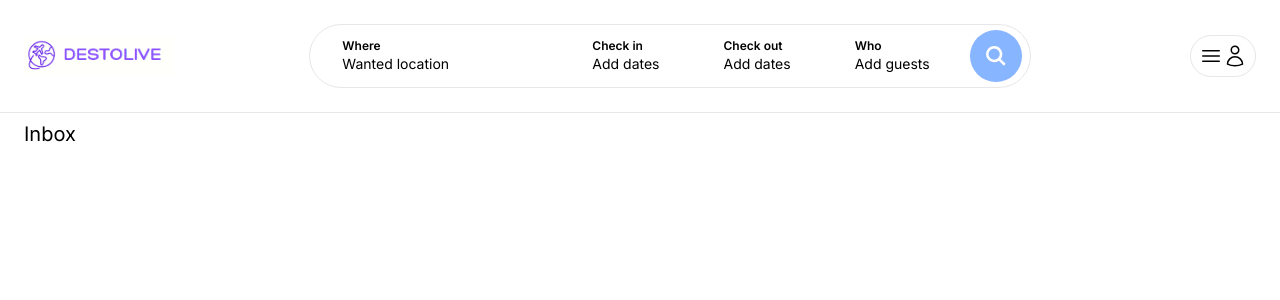
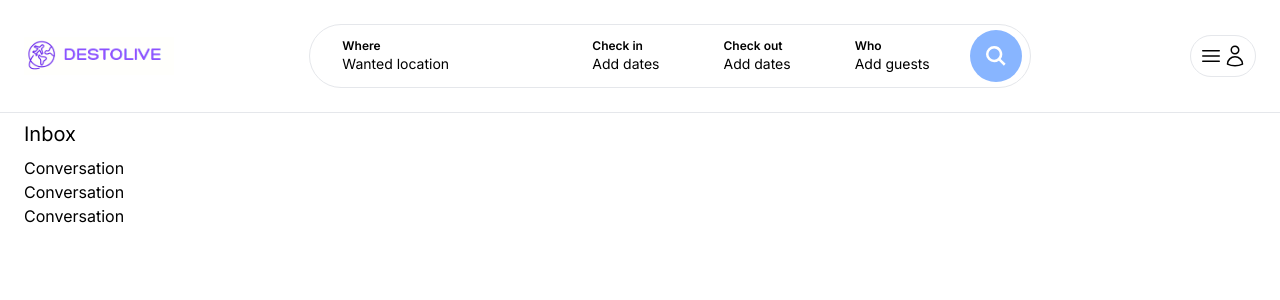
Before and after one commit to Shadowsweep/destolive, a Next.js app: page /inbox in a window 1280 px wide. Shown: the top 300 px of the page. Built offline with nearby package versions, Linux system fonts and the light colour scheme.

Commit message:
conversation page created

```diff
--- /dev/null
+++ b/app/components/inbox/Conversation.tsx
@@ -0,0 +1,9 @@
+import React from 'react'
+
+const Conversation = () => {
+  return (
+    <div>Conversation</div>
+  )
+}
+
+export default Conversation
--- a/app/inbox/page.tsx
+++ b/app/inbox/page.tsx
@@ -1,10 +1,14 @@
 import Image from "next/image"
 import PropertyList from "../components/properties/PropertyList";
+import Conversation from "../components/inbox/Conversation";
 
 const InboxPage  = () => {
     return (
       <main className="mt-6 max-w-[1500px] mx-auto px-6 pb-6">
       <h1 className="mt-4 my-6 mb-2 text-xl">Inbox</h1>
+      <Conversation />
+      <Conversation />
+      <Conversation />
       </main>
     )}
 export default InboxPage ;
```
